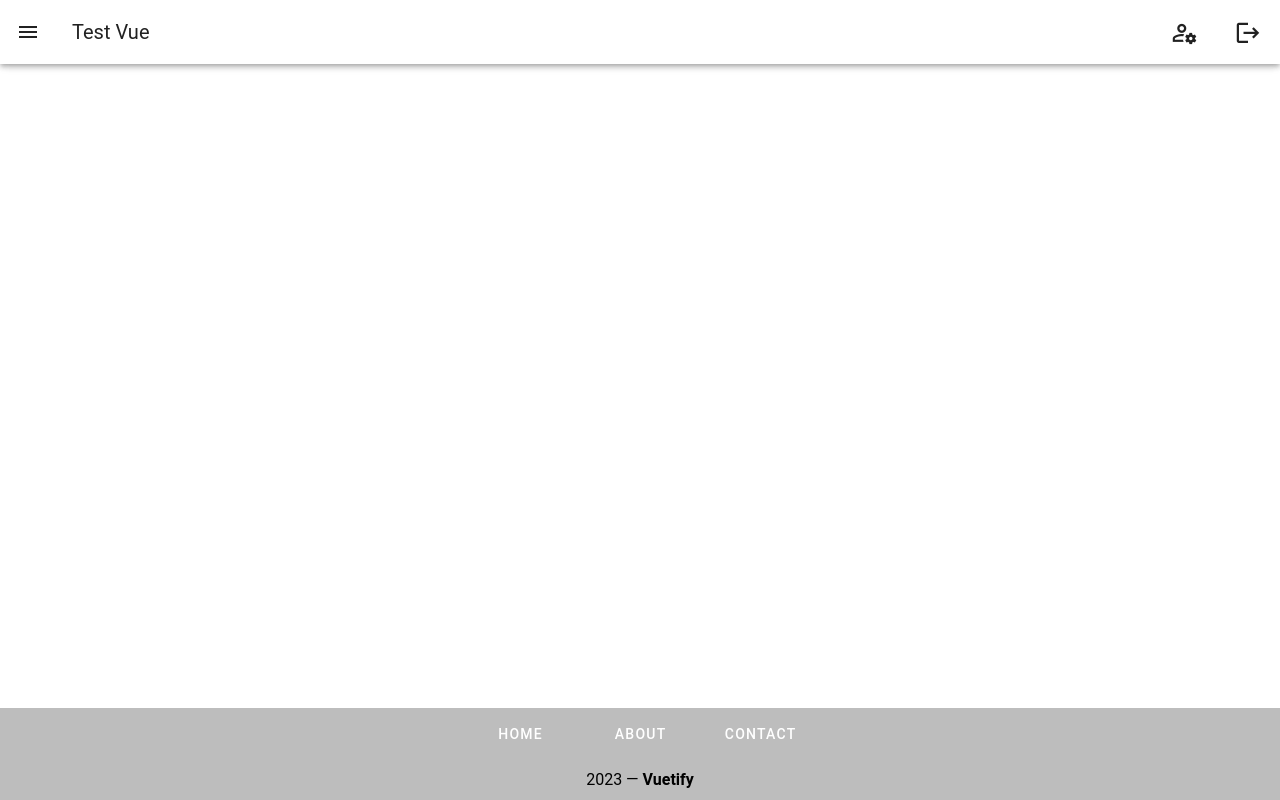
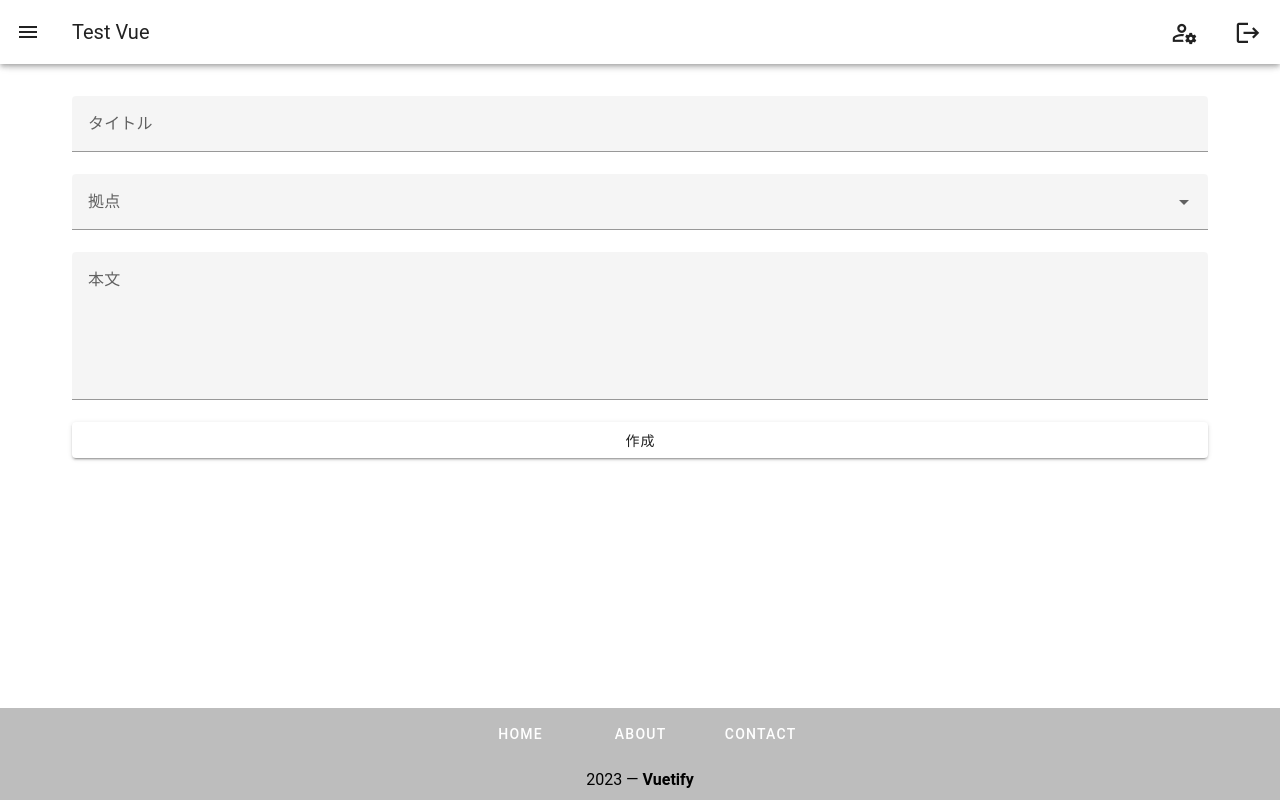
Before and after one commit to Jun-Maeda/test_vue, a Vue app: page /form_send in a window 1280 px wide. Built offline with nearby package versions, Linux system fonts and the light colour scheme.

Commit message:
add:バリデーションしたフォームの追加

```diff
--- a/src/App.vue
+++ b/src/App.vue
@@ -138,10 +138,13 @@ export default {
     items: [
       {title: 'About', to: '/about', icon: 'mdi-clock'},
       {title: 'Form', to: '/form', icon: 'mdi-map-marker'},
+      {title: 'Form Send', to: '/form_send', icon: 'mdi-map-marker'},
       {title: 'tab', to: '/tab', icon: 'mdi-earth'},
       {title: 'ZipCode', to: '/zipcode', icon: 'mdi-spider-thread'},
       {title: 'HarryPotter', to: '/harry', icon: 'mdi-magic-staff'},
-      {title: '入門', to: '/nyumon', icon: 'mdi-magic-staff'},
+      {title: '入門', to: '/nyumon', icon: 'mdi-arrow-left-bold'},
+      {title: 'Pinia', to: '/pinia', icon: 'mdi-image-filter-drama'},
+      {title: 'Pinia2', to: '/pinia2', icon: 'mdi-image-filter-drama'},
     ],
     tables: [
       {title: 'Table', to: '/table', icon: 'mdi-phone-outgoing'},
--- a/src/router/index.js
+++ b/src/router/index.js
@@ -58,6 +58,21 @@ const router = createRouter({
       path: '/nyumon',
       name: 'nyumon',
       component: () => import('../views/NyuMonView.vue')
+    },
+    {
+      path: '/pinia',
+      name: 'pinia',
+      component: () => import('../views/PiniaView.vue')
+    },
+    {
+      path: '/pinia2',
+      name: 'pinia2',
+      component: () => import('../views/Pinia2View.vue')
+    },
+    {
+      path: '/form_send',
+      name: 'form_send',
+      component: () => import('../views/FormSendView.vue')
     }
   ]
 })
--- a/src/stores/counter.js
+++ b/src/stores/counter.js
@@ -1,12 +1,35 @@
-import { ref, computed } from 'vue'
-import { defineStore } from 'pinia'
+// import {ref, computed} from 'vue'
+import {defineStore} from 'pinia'
 
-export const useCounterStore = defineStore('counter', () => {
-  const count = ref(0)
-  const doubleCount = computed(() => count.value * 2)
-  function increment() {
-    count.value++
-  }
+// export const useCounterStore = defineStore('counter', () => {
+//   const count = ref(2)
+//   const doubleCount = computed(() => count.value * 2)
+//   function increment() {
+//     count.value++
+//   }
+//
+//   return { count, doubleCount, increment }
+// })
 
-  return { count, doubleCount, increment }
+export const useCounterStore = defineStore('counter', {
+    // 初期値
+    state: () => ({
+        count: 0
+    }),
+    // stateから別の値を算出
+    getters: {
+        doubleCount(state) {
+            return state.count * 2
+        },
+        doubleplusOne(){
+            return this.doubleCount + 1
+        }
+    },
+    // stateの値を更新する関数
+    actions: {
+        countUp(){
+            this.count++
+        }
+    }
+
 })
--- /dev/null
+++ b/src/views/FormSendView.vue
@@ -0,0 +1,45 @@
+<template>
+  <v-container>
+    <v-form @submit.prevent="submit">
+      <v-text-field
+          v-model="title"
+          :rules="rules"
+          label="タイトル"
+      />
+      <v-select
+          v-model="choice_areas"
+          :items="areas"
+          label="拠点"
+          multiple
+          :rules="rules"
+      ></v-select>
+      <v-textarea
+        v-model="discription"
+        :rules="rules"
+        label="本文"
+        />
+      <v-btn type="submit" block>作成</v-btn>
+
+    </v-form>
+  </v-container>
+</template>
+
+<script>
+export default {
+  data: () => ({
+    rules: [
+        value => !!value || 'この項目は必須です',
+      ],
+    title: "",
+    areas: ["秋田", "横手", "山形", "富山"],
+    choice_areas:[],
+    discription: "",
+    checked: true
+  }),
+  methods: {
+    submit(){
+      alert("送信しました")
+    }
+  }
+}
+</script>
--- /dev/null
+++ b/src/views/Pinia2View.vue
@@ -0,0 +1,10 @@
+<script setup>
+  import { useCounterStore } from '@/stores/counter';
+  const counter = useCounterStore();
+</script>
+<template>
+  <h1>Pinia変更</h1>
+  <p>Count:{{ counter.count }}</p>
+  <p>Count:{{ counter.doubleCount }}</p>
+
+</template>
--- /dev/null
+++ b/src/views/PiniaView.vue
@@ -0,0 +1,30 @@
+
+
+<template>
+  <h1>Pinia入門</h1>
+  <p>Count:{{ counter.count }}</p>
+  <p>Count:{{ counter.doubleCount }}</p>
+  <v-row class="mt-2">
+    <v-col cols="1">
+      <v-btn @click="counter.countUp()">押して！</v-btn>
+    </v-col>
+    <v-col cols="1">
+      <v-btn @click="patch">更新</v-btn>
+    </v-col>
+    <v-col cols="1">
+      <v-btn @click="counter.$reset()">リセット</v-btn>
+    </v-col>
+  </v-row>
+</template>
+<script setup>
+import {useCounterStore} from '@/stores/counter';
+
+const counter = useCounterStore();
+
+storeの
+const patch = () => {
+  counter.$patch({
+    count: 100,
+  });
+};
+</script>
```
